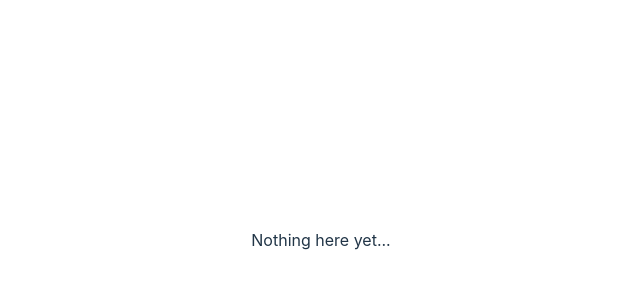
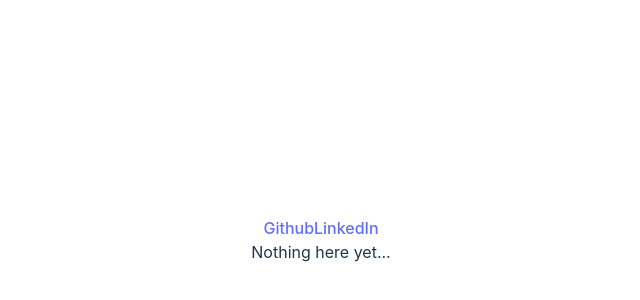
Before and after one commit to broverlord93/about, a React (Vite) app: page / in a window 1280 px wide. Shown: the part 160-460 px from the top of the page, without its empty margins (319-959 px from the left). Built offline with nearby package versions, Linux system fonts and the light colour scheme.

Commit message:
Skeleton nav components

```diff
--- a/src/layout/navigation/NavBar.tsx
+++ b/src/layout/navigation/NavBar.tsx
@@ -1,5 +1,18 @@
+import { navLinks } from "./navLinks.ts";
+import NavLink from "./NavLink.tsx";
+
 const NavBar = () => {
-  return <div className={"main-nav"}></div>;
+  return (
+    <div className={"main-nav"}>
+      <div className={"main-nav__links"}>
+        {navLinks.map(({ label, path }, index) => {
+          return (
+            <NavLink key={`${index}-${label}`} label={label} path={path} />
+          );
+        })}
+      </div>
+    </div>
+  );
 };
 
 export default NavBar;
--- a/src/layout/navigation/NavLink.tsx
+++ b/src/layout/navigation/NavLink.tsx
@@ -1,3 +1,14 @@
-const NavLink = () => {};
+import React from "react";
+
+const NavLink: React.FC<{ label: string; path: string }> = ({
+  label,
+  path,
+}) => {
+  return (
+    <a className={"main-nav__link"} href={path}>
+      {label}
+    </a>
+  );
+};
 
 export default NavLink;
--- /dev/null
+++ b/src/layout/navigation/navLinks.ts
@@ -0,0 +1,15 @@
+export interface NavLink {
+  label: string;
+  path: string;
+}
+
+export const navLinks: NavLink[] = [
+  {
+    label: "Github",
+    path: "https://placeholder.github.com",
+  },
+  {
+    label: "LinkedIn",
+    path: "https://placeholder.linkedin.com",
+  },
+];
```
